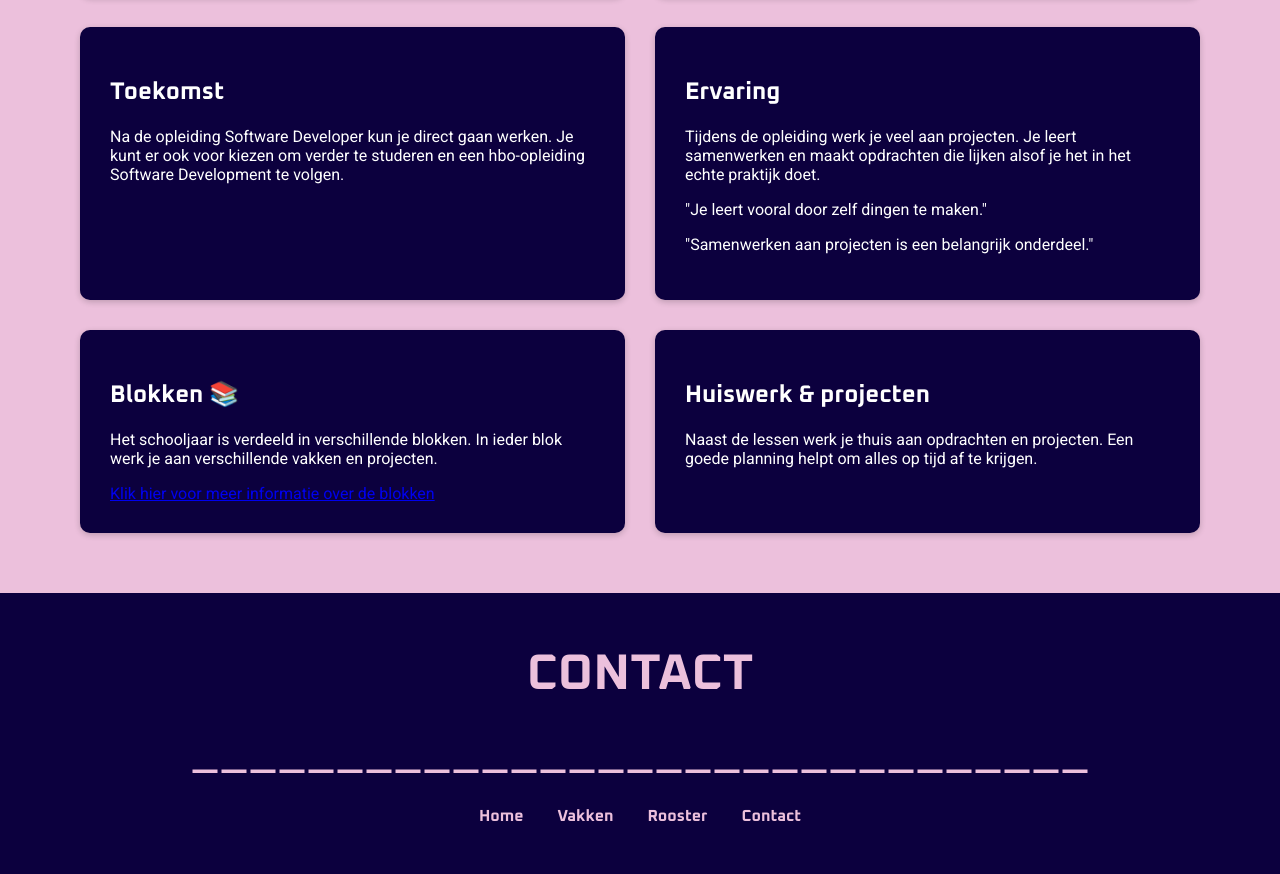
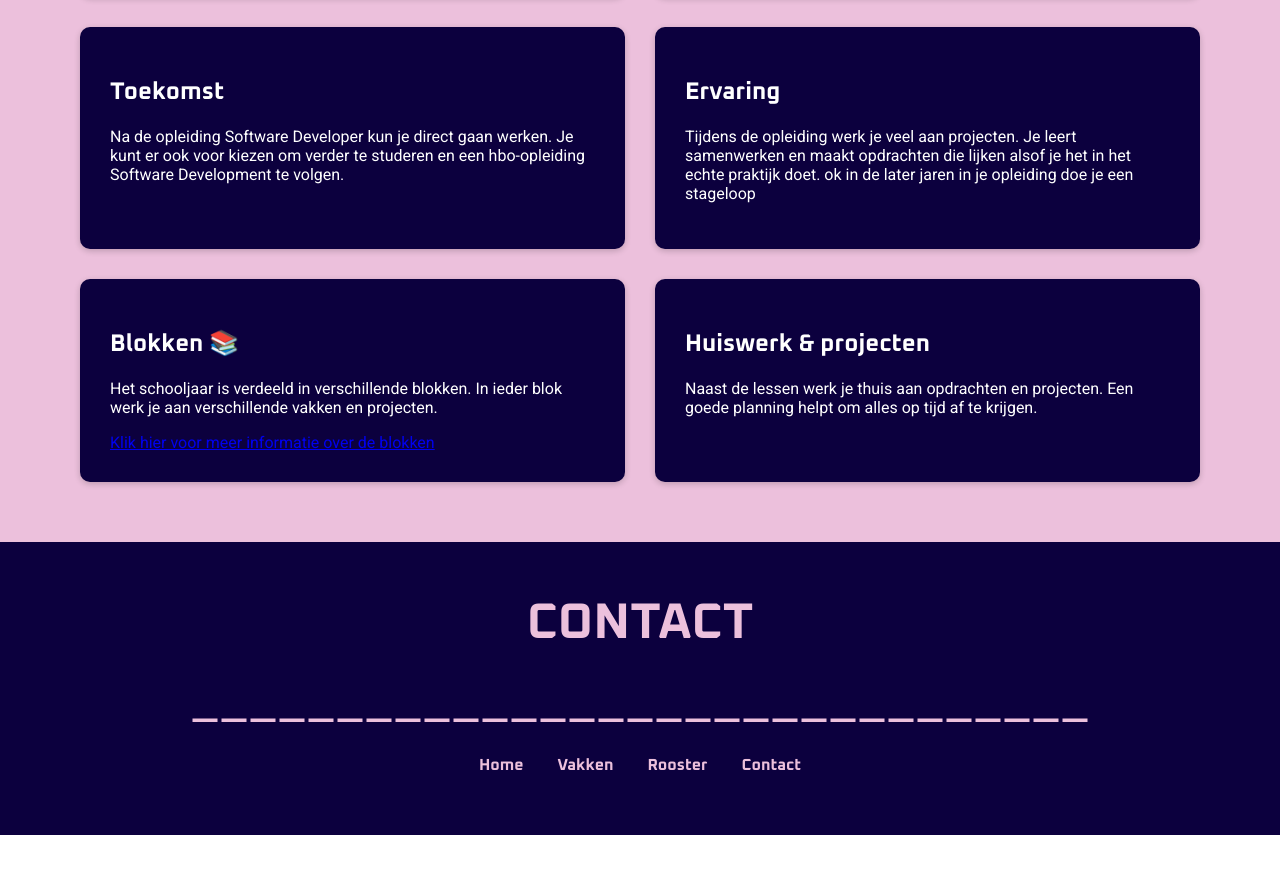
Before and after one commit to wilsonannor03-cyber/informatiewebsite, a plain HTML site: page index.html in a window 1280 px wide. Shown: the part 2247-3121 px from the top of the page. After the commit the page ends 3082 px from the top, so only its background shows below. Drawn offline with Linux system fonts and the light colour scheme.

Commit message:
header gefixt voor mijn contact en rooster.php. en ook text veranderd voor mijn ervaring in index.html

```diff
--- a/css/style.css
+++ b/css/style.css
@@ -110,7 +110,7 @@ nav a:hover {
     justify-content: center;
 }
 
-main::before {
+.main-homepage::before {
     content: "";
     position: absolute;
     top: 0;
@@ -118,6 +118,8 @@ main::before {
     width: 100%;
     height: 100%;
     background-color: rgba(236, 192, 220, 0.25);
+    z-index: 1;
+    pointer-events: none;
 }
 
 .h1-main {
--- a/index.html
+++ b/index.html
@@ -151,18 +151,9 @@
                     <p>
                         Tijdens de opleiding werk je veel aan projecten.
                         Je leert samenwerken en maakt opdrachten die lijken
-                        alsof je het in het echte praktijk doet.
+                        alsof je het in het echte praktijk doet. ok in de later jaren
+                        in je opleiding doe je een stageloop
                     </p>
-
-                    <div class="quotes">
-                        <p>
-                            "Je leert vooral door zelf dingen te maken."
-                        </p>
-
-                        <p>
-                            "Samenwerken aan projecten is een belangrijk onderdeel."
-                        </p>
-                    </div>
 
                 </div>
 
```
